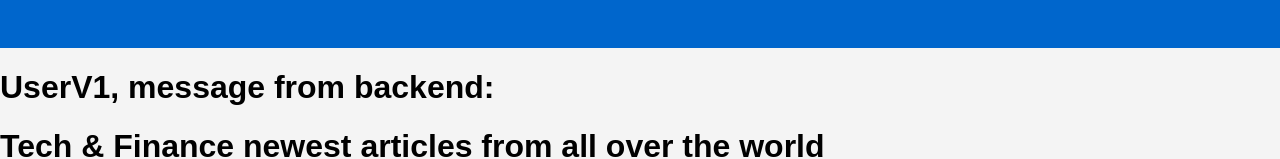
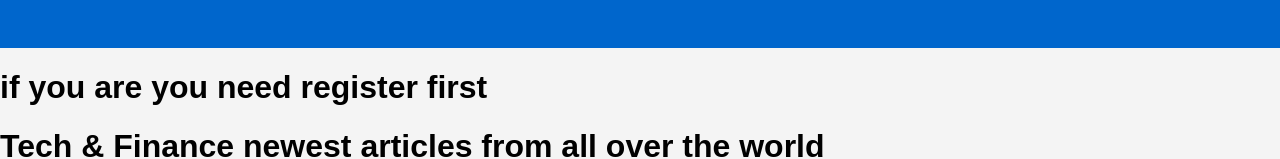
Before and after one commit to itay601/Finance_app, a React (Create React App) app in the folder frontend/: page /users/v1 in a window 1280 px wide. Shown: the part 376-535 px from the top of the page. Built offline with nearby package versions, Linux system fonts and the light colour scheme; no server answers.

Commit message:
D.2 - fix bugs

```diff
--- a/frontend/src/App.jsx
+++ b/frontend/src/App.jsx
@@ -1,8 +1,9 @@
 import React, { useEffect, useState } from "react";
 import { BrowserRouter as Router, Route, Routes } from 'react-router-dom';
-import UserLogin from "./components/UserLogin";
+import Root from "./components/Root";
 import UserV1 from "./components/UserV1";
-import Root from "./components/Root";
+import UserLogin from "./components/UserLoginW"
+
 
 
 const App = () =>{
@@ -11,11 +12,13 @@ const App = () =>{
   <Router>
     <Routes>
       <Route path="/"  element={<Root/>} />
-        <Route path="/users/v1" element={<UserV1/>} />
-        <Route path="/users/login" element={<UserLogin/>} />
+      <Route path="/users/login"  element={<UserLogin/>} />
+      <Route path="/users/v1"  element={<UserV1/>} />
     </Routes>
   </Router>
   );
 };
 
+
+
 export default App;
--- a/frontend/src/components/UserV1.jsx
+++ b/frontend/src/components/UserV1.jsx
@@ -28,7 +28,7 @@ const UserV1 = () =>{
 
     return(
         <div>
-            <h1>UserV1, message from backend:  {message}</h1>
+            <h1>if you are {message} you need register first</h1>
         </div>
     );
 };
--- a/frontend/src/index.jsx
+++ b/frontend/src/index.jsx
@@ -1,6 +1,7 @@
 import React from 'react';
 import ReactDOM from 'react-dom/client';
 import App from './App';
+import AppV1 from './V1';
 
 
 
```
Also changed, not shown: frontend/public/login.html (+4 -3 lines). Lines whose indentation alone changed are shown as unchanged.
